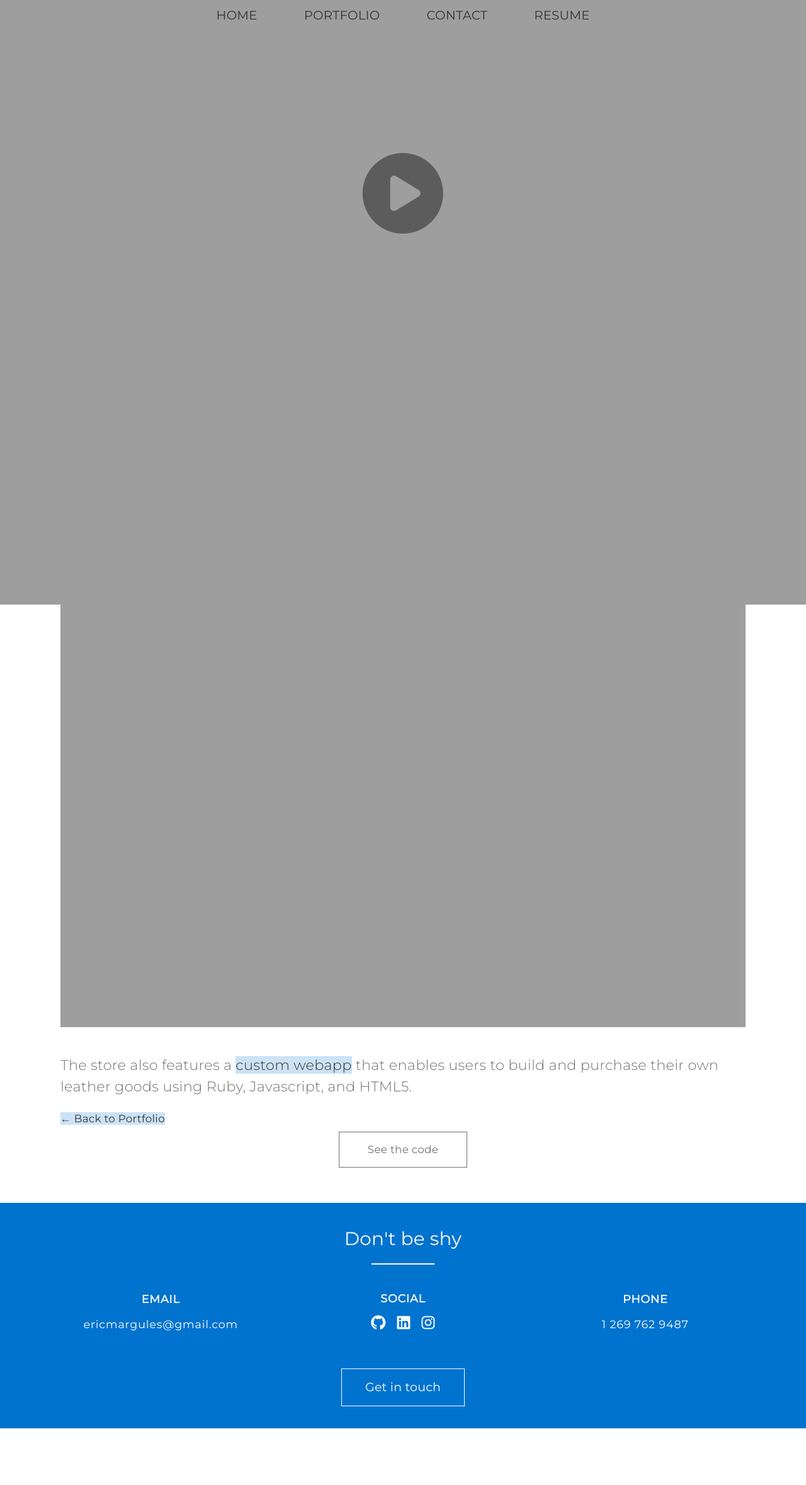
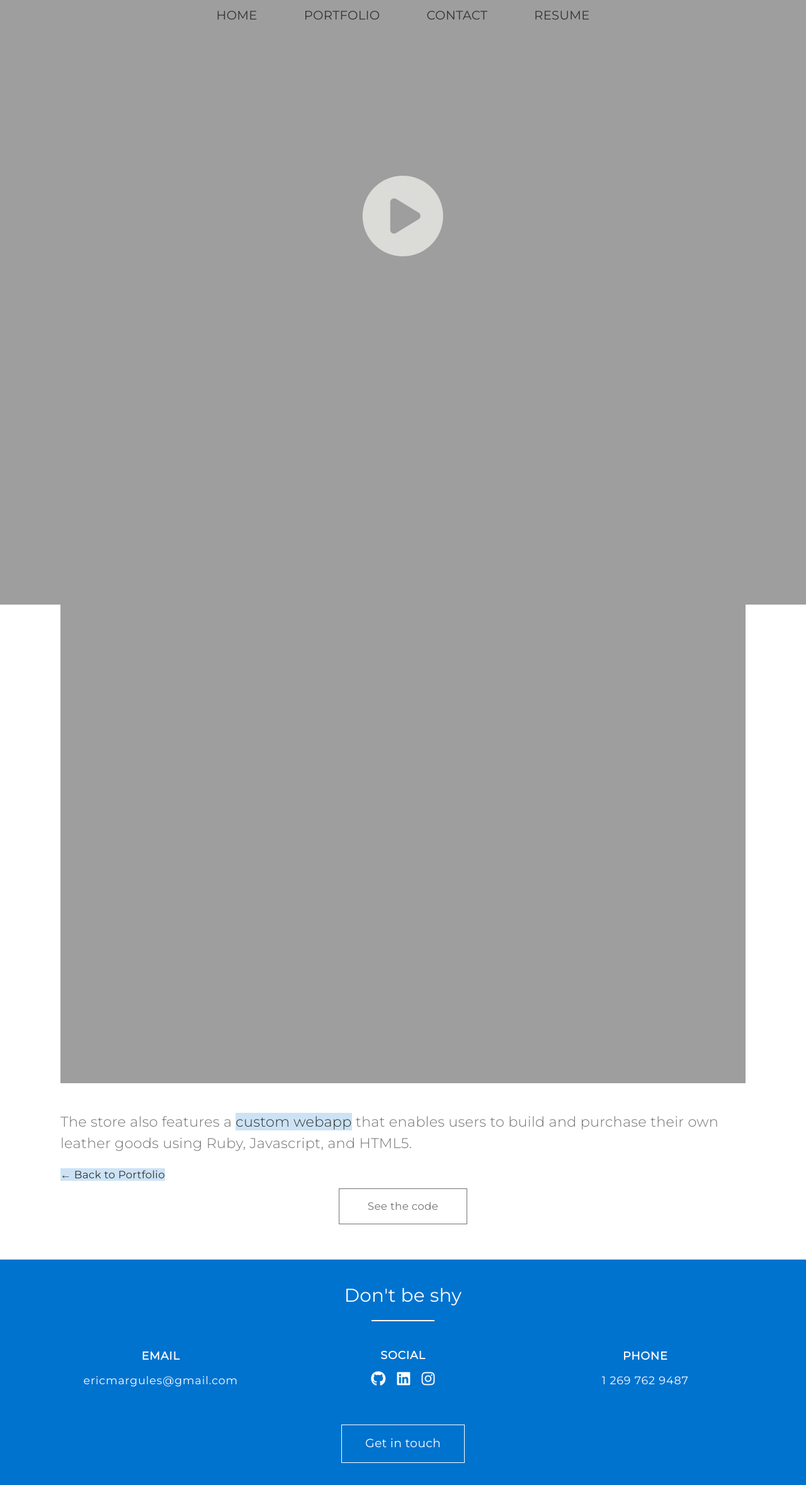
Before and after one commit to ericmargules/portfolio, a Jekyll site: the page built from _posts/2017-05-07-decade-storefront.markdown, in a window 1280 px wide. Shown: the whole page at 63% size. Built offline with Jekyll 4.4.1, drawn with Linux system fonts in a browser that asks for light colours; nearby versions of some CDN libraries; before the commit the page ends 2268 px from its top, so only the background shows below that.

Commit message:
add post images and adjust aspect ratio

```diff
--- a/_posts/2017-05-07-decade-storefront.markdown
+++ b/_posts/2017-05-07-decade-storefront.markdown
@@ -5,9 +5,9 @@ post_title:  "Decade Webstore"
 date:   2017-06-01
 github_url: https://github.com/ericmargules/decade
 tech_list: ["Ruby", "Ruby on Rails", "Javascript", "HTML5", "MySQL", "Heroku", "AWS"]
-hero: portfolio_hero4.jpg
-cover: portfolio_hero3.jpg
-post_image2: zapdos.png
+hero: decade_storefront_hero.png
+cover: decade_storefront_cover.png
+post_image: decade_storefront_mobile.png
 excerpt: "The digital storefront for the boutique luxury leather goods brand, Decade. The webstore features a complete database, cart and checkout system, as well as a custom webapp that enables users to design and purchase their own leather goods."
 position: 1
 video: decade-webstore.mp4
@@ -15,6 +15,6 @@ video: decade-webstore.mp4
 
 The [digital storefront](http://www.decadeleather.com) of the boutique luxury leather goods brand, Decade. The Decade webstore features a complete database, cart and checkout system, and was coded using [Ruby on Rails](http://rubyonrails.org/), [Devise](https://rubygems.org/gems/devise/versions/4.2.0), and the [PayPal REST API](https://developer.paypal.com/docs/api/). The Decade storefront was deployed with [Heroku](https://www.heroku.com/), and uses [Amazon Web Services](https://aws.amazon.com/) for content delivery.
 
-![image description]({{ site.url }}/images/{{ page.post_image2 }})
+![image description]({{ site.url }}/images/{{ page.post_image }})
 
 The store also features a [custom webapp](https://ericmargules.github.io/code/2017/02/17/decade-leather-builder.html) that enables users to build and purchase their own leather goods using Ruby, Javascript, and HTML5.
--- a/_posts/2017-05-31-margules.markdown
+++ b/_posts/2017-05-31-margules.markdown
@@ -1,7 +1,7 @@
 ---
 layout: post
 javascript: post
-post_title:  "Margul.es Portfolio"
+post_title:  "Margul.es"
 date:   2017-05-30
 github_url: https://github.com/ericmargules/ericmargules.github.io
 tech_list: ["Jekyll", "Ruby", "Liquid", "JavaScript", "HTML/CSS", "GitHub Pages"]
--- a/_posts/2017-05-31-syema-de-pon.markdown
+++ b/_posts/2017-05-31-syema-de-pon.markdown
@@ -4,7 +4,7 @@ javascript: post
 post_title:  "Syema de Pon"
 date:   2017-06-01
 github_url: https://github.com/ericmargules/syema_de_pon
-tech_list: ["Ruby", "Gosu", "MS Paint", "Photoshop"]
+tech_list: ["Ruby", "Gosu", "Photoshop", "MS Paint"]
 hero: portfolio_hero4.jpg
 cover: portfolio_hero3.jpg
 post_image2: zapdos.png
--- a/_posts/2017-05-31-wallet-builder.markdown
+++ b/_posts/2017-05-31-wallet-builder.markdown
@@ -1,7 +1,7 @@
 ---
 layout: post
 javascript: post
-post_title:  "Custom Wallet App"
+post_title:  "Wallet Builder App"
 date:   2017-06-02
 github_url: https://github.com/ericmargules/decade
 tech_list: ["Ruby", "Ruby on Rails", "JavaScript", "HTML5", "CSS", "AWS"]
--- a/css/main.css
+++ b/css/main.css
@@ -132,7 +132,7 @@ nav > li:not(:first-child) {
 
 #hero_float {
 	width: 100%;
-	height: 27vh;
+	height: 31vh;
 	float: left;
 
 }
@@ -511,7 +511,7 @@ body > .video_button:hover {
 
 #post_hero {
 	width: 100%;
-	height: 36vw;
+	height: 43vw;
 	text-align: center;
 }
 
@@ -529,7 +529,7 @@ body > .video_button:hover {
 #post_hero > .hero_button {
 	position: relative;
 	font-size: 10vw;
-	color: #555;
+	color: #e2e2de;
 	opacity: 0.9;
     -webkit-transition: all 0.5s ease;
     transition: all 0.5s ease;
```
